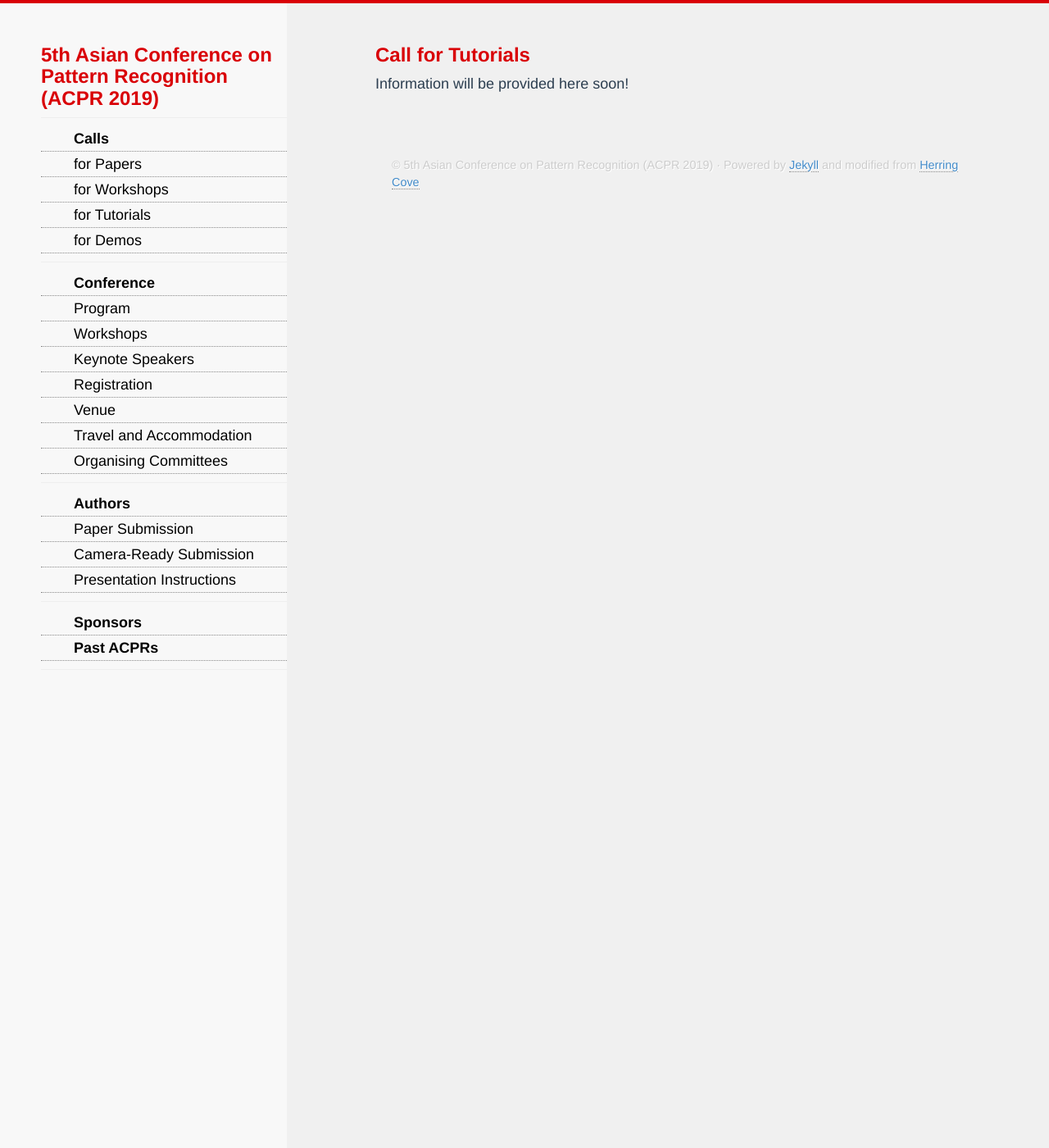
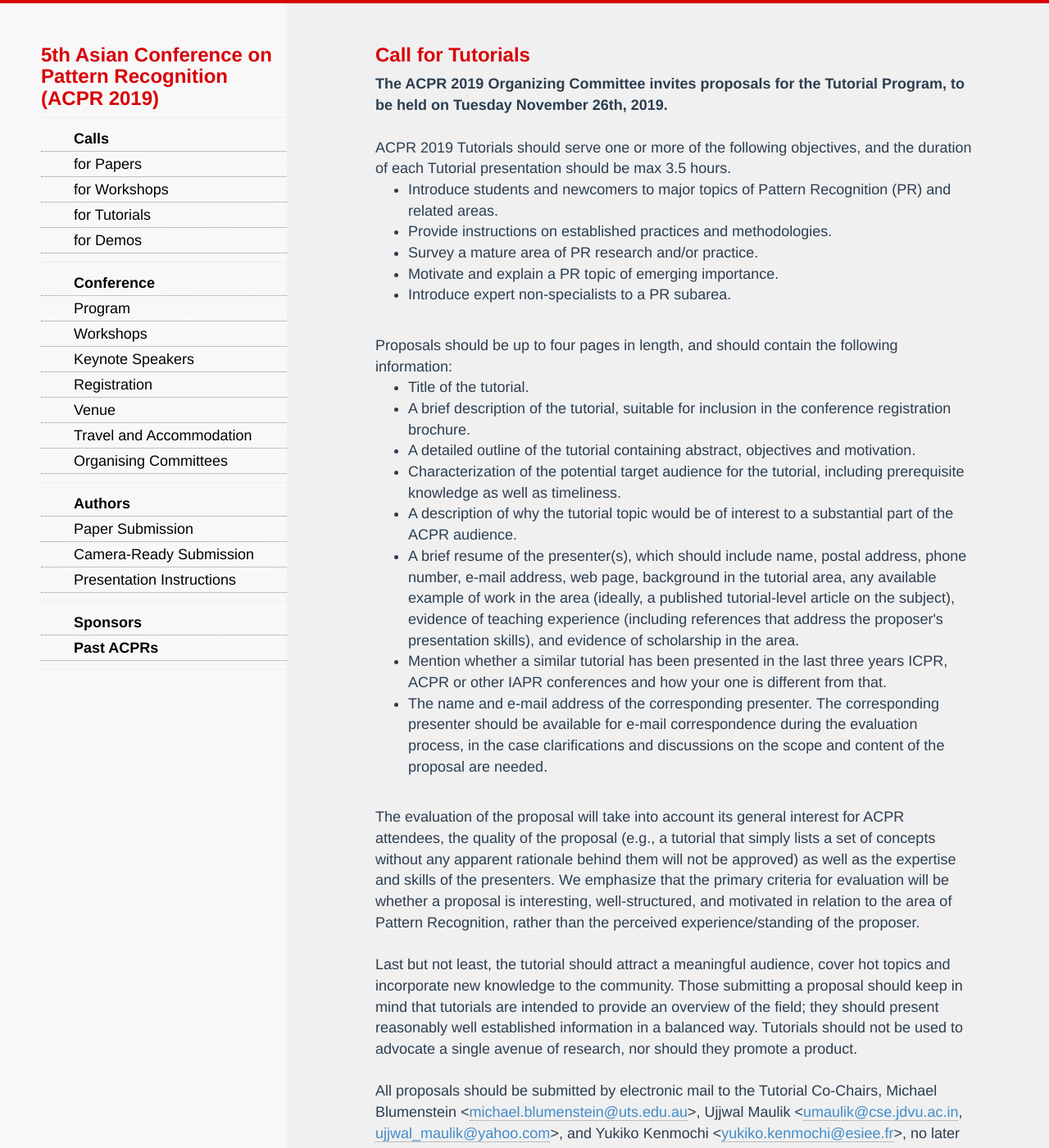
Before and after one commit to AndrewChenUoA/ACPR2019, a Jekyll site: the page built from cft.html, in a window 1280 px wide and 1400 px high. Shown: the whole window at 82% size. Built offline with Jekyll 4.4.1, drawn with Linux system fonts in a browser that asks for light colours; nearby versions of some CDN libraries; Markdown is read by kramdown in place of the engine named in the settings; some of the changed text lies outside the part shown.

Commit message:
Add call for tutorials

```diff
--- a/cft.html
+++ b/cft.html
@@ -3,5 +3,42 @@ title: ACPR 2019 - The 5th Asian Conference on Pattern Recognition
 ---
 <div>
 <h3>Call for Tutorials</h3>
-Information will be provided here soon!
+<b>The ACPR 2019 Organizing Committee invites proposals for the Tutorial Program, to be held on Tuesday November 26th, 2019.</b><br/><br/>
+ACPR 2019 Tutorials should serve one or more of the following objectives, and the duration of each Tutorial presentation should be max 3.5 hours.
+<ul>
+<li>Introduce students and newcomers to major topics of Pattern Recognition (PR) and related areas.</li>
+<li>Provide instructions on established practices and methodologies.</li>
+<li>Survey a mature area of PR research and/or practice.</li>
+<li>Motivate and explain a PR topic of emerging importance.</li>
+<li>Introduce expert non-specialists to a PR subarea.</li>
+</ul><br/>
+
+Proposals should be up to four pages in length, and should contain the following information:
+<ul>
+<li>Title of the tutorial.</li>
+<li>A brief description of the tutorial, suitable for inclusion in the conference registration brochure.</li>
+<li>A detailed outline of the tutorial containing abstract, objectives and motivation.</li>
+<li>Characterization of the potential target audience for the tutorial, including prerequisite knowledge as well as timeliness.</li>
+<li>A description of why the tutorial topic would be of interest to a substantial part of the ACPR audience.</li>
+<li>A brief resume of the presenter(s), which should include name, postal address, phone number, e-mail address, web page, background in the tutorial area, any available example of work in the area (ideally, a published tutorial-level article on the subject), evidence of teaching experience (including references that address the proposer's presentation skills), and evidence of scholarship in the area.</li>
+<li>Mention whether a similar tutorial has been presented in the last three years ICPR, ACPR or other IAPR conferences and how your one is different from that.</li>
+<li>The name and e-mail address of the corresponding presenter. The corresponding presenter should be available for e-mail correspondence during the evaluation process, in the case clarifications and discussions on the scope and content of the proposal are needed.</li>
+</ul><br/>
+
+The evaluation of the proposal will take into account its general interest for ACPR attendees, the quality of the proposal (e.g., a tutorial that simply lists a set of concepts without any apparent rationale behind them will not be approved) as well as the expertise and skills of the presenters. We emphasize that the primary criteria for evaluation will be whether a proposal is interesting, well-structured, and motivated in relation to the area of Pattern Recognition, rather than the perceived experience/standing of the proposer.<br/><br/>
+
+Last but not least, the tutorial should attract a meaningful audience, cover hot topics and incorporate new knowledge to the community. Those submitting a proposal should keep in mind that tutorials are intended to provide an overview of the field; they should present reasonably well established information in a balanced way. Tutorials should not be used to advocate a single avenue of research, nor should they promote a product.<br/><br/>
+
+All proposals should be submitted by electronic mail to the Tutorial Co-Chairs, Michael Blumenstein <<a href="mailto:michael.blumenstein@uts.edu.au">michael.blumenstein@uts.edu.au</a>>, Ujjwal Maulik <<a href="mailto:umaulik@cse.jdvu.ac.in">umaulik@cse.jdvu.ac.in</a>, <a href="mailto:ujjwal_maulik@yahoo.com">ujjwal_maulik@yahoo.com</a>>, and Yukiko Kenmochi <<a href="mailto:yukiko.kenmochi@esiee.fr">yukiko.kenmochi@esiee.fr</a>>, no later than March 31, 2019. Feedback, comments and/or suggestions should be provided within two weeks of receiving the proposal. Final acceptance (or rejection) would be decided by April 15, 2019.<br/><br/>
+
+A tutorial presenter will have the fee waived for ACPR 2019 registration (i.e. one fee waiver per 3h - 3.5 h tutorial). Also, lecture notes can be published on the USB to be distributed at the conference if received prior to 21 Oct, 2019.<br/><br/>
+
+<h4>Important Dates</h4>
+<ul>
+<li>Proposal due: March 31, 2019</li>
+<li>Acceptance notification: April 15, 2019</li>
+<li>Deadline for USB Proceedings: October 21, 2019</li>
+<li>Date of tutorials: November 26, 2019</li>
+</ul>
+
 </div>
```
